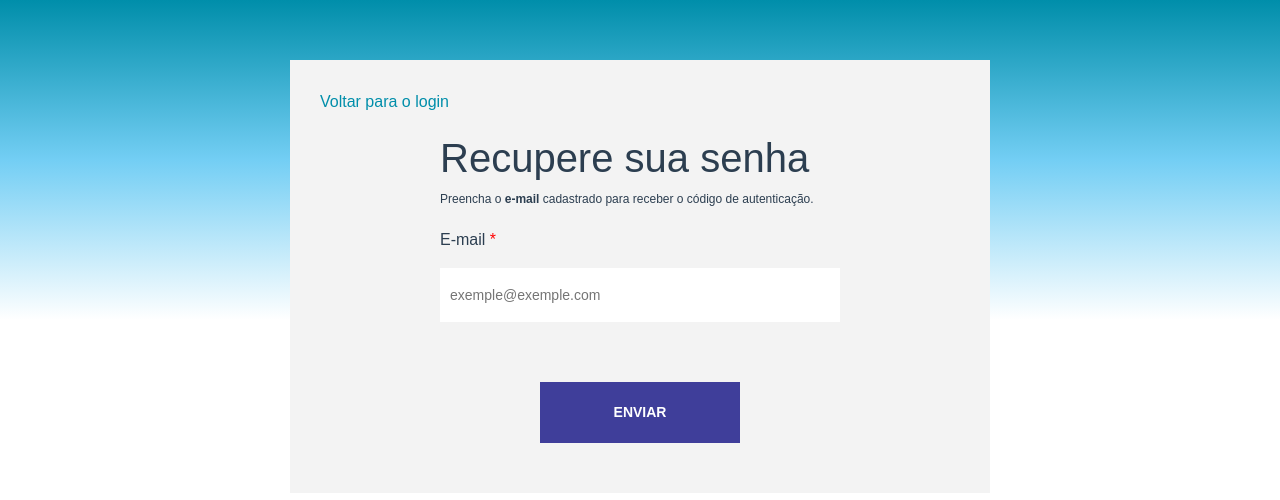
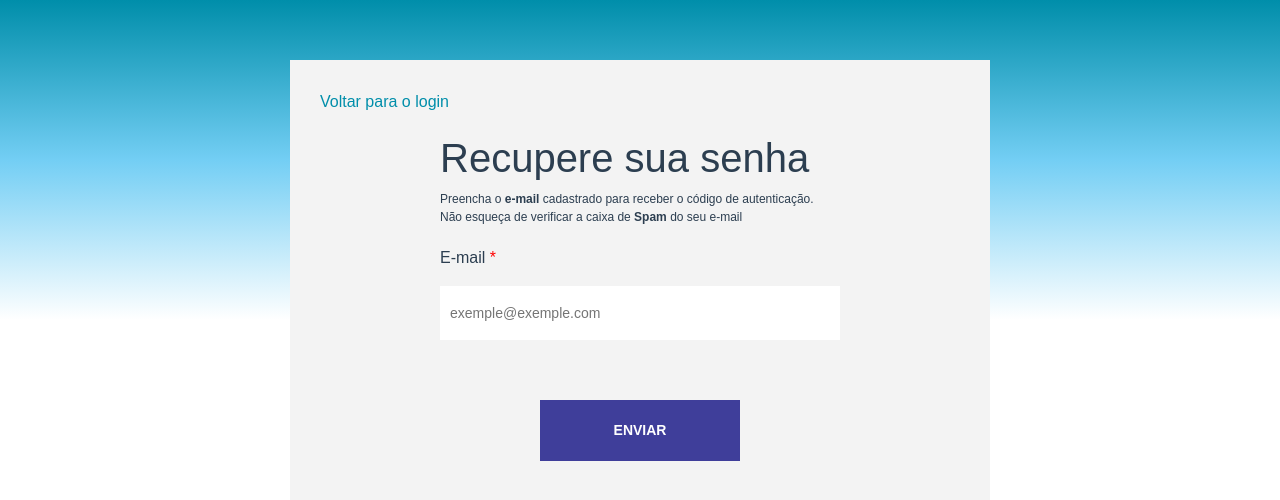
Before and after one commit to AAschidamini/auxilium-project-vue, a Vue app: page /recover-password in a window 1280 px wide. Shown: the top 500 px of the page. Built offline with nearby package versions, Linux system fonts and the light colour scheme; what vue-the-mask, vuejs-loading-plugin would draw is missing.

Commit message:
pequeno ajuste na mensagem de recuperação de senha

```diff
--- a/src/views/recover-password/RecoverPassword.vue
+++ b/src/views/recover-password/RecoverPassword.vue
@@ -12,7 +12,8 @@
             <h1 class="recover--container_title">Recupere sua senha</h1>
             <p class="recover--container_description">
               Preencha o <b>e-mail</b> cadastrado para receber o código de
-              autenticação.
+              autenticação.<br />
+              Não esqueça de verificar a caixa de <b>Spam</b> do seu e-mail
             </p>
 
             <div v-if="!emailValidate" class="recover--container-form">
```
